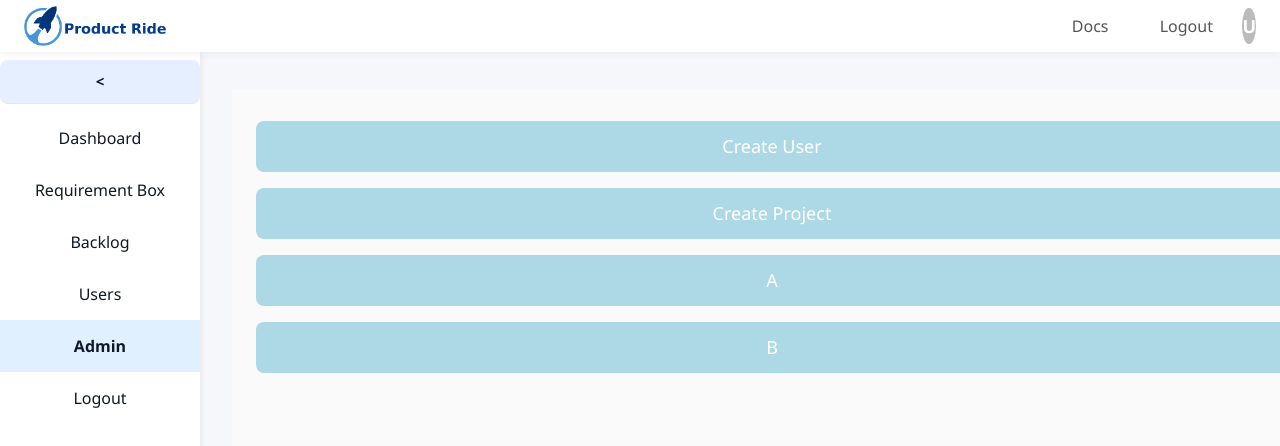
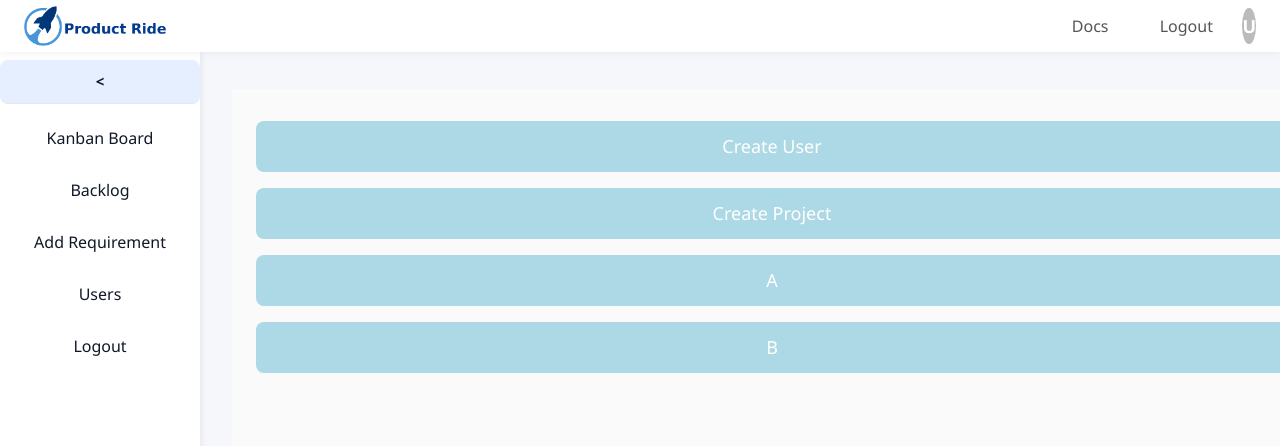
Before and after one commit to hindu99/productrideapp, a React (Vite) app in the folder frontend/: page /adminmainpage in a window 1280 px wide. Shown: the top 446 px of the page. Built offline with nearby package versions, Linux system fonts and the light colour scheme.

Commit message:
In order to hide admin from nonadmin users a helper function is created to decode token and using that token is decoded in side bar and the admin is shown only for admin role users

```diff
--- /dev/null
+++ b/frontend/src/HelperFunctions/tokendecoder.js
@@ -0,0 +1,20 @@
+
+
+// Helper function to decode a JWT token from localStorage
+
+
+export function getUserRole() {
+  // Get the JWT token from localStorage
+  const token = localStorage.getItem('token');
+  if (!token) return null;
+
+  try {
+    // Decode the JWT payload (middle part of the token which is payload)
+    const payload = JSON.parse(atob(token.split('.')[1])); // decode JWT payload
+    //extracting user role
+    console.log(payload.role);
+    return payload.role || null;
+  } catch {
+    return null;
+  }
+}
--- a/frontend/src/components/Sidebar/sidebar.jsx
+++ b/frontend/src/components/Sidebar/sidebar.jsx
@@ -1,14 +1,15 @@
 import React from 'react';
 import { useNavigate, useLocation } from 'react-router-dom';
 import './sidebar.css';
+import { getUserRole } from '../../HelperFunctions/tokendecoder';
 
 /* Sidebar menu items */
 const menuItems = [
-  { name: 'Dashboard', path: '/Board' },
-  { name: 'Requirement Box', path: '/requirementbox' },
+  { name: 'Kanban Board', path: '/Board' },
   { name: 'Backlog', path: '/backlogtable' },
+  { name: 'Add Requirement', path: '/requirementbox' },
   { name: 'Users', path: '/users' },
-  { name: 'Admin', path: '/adminmainpage' },
+  { name: 'Admin', path: '/adminmainpage', role: 'admin' },
   { name: 'Logout', path: '/logout' }
 ];
 
@@ -19,11 +20,26 @@ const SideBar = ({ collapsed = false, onToggle }) => {
   const navigate = useNavigate();
   const location = useLocation();
 
+  // read role from your decoder
+  let role = null;
+  try {
+    const raw = (typeof getUserRole === 'function' ? getUserRole() : null);
+    role = typeof raw === 'string' ? raw.trim().toLowerCase() : null;
+  } catch {
+    role = null;
+  }
+
   // SPA navigation helper
   const handleNavigation = (path) => {
     // If parent wants to track selection, it can still do that outside
     navigate(path); // no full reload
   };
+
+  //This code is hiding admin ,if the user is not admin
+  const visibleItems = menuItems.filter((item) => {
+    if (!item.role) return true;
+    return role === String(item.role).toLowerCase();
+  });
 
   return (
     <div className={`side-menu ${collapsed ? 'collapsed' : 'open'}`}>
@@ -39,7 +55,7 @@ const SideBar = ({ collapsed = false, onToggle }) => {
 
       {/* Sidebar menu list */}
       <ul className="menu-list">
-        {menuItems.map(({ name, path }) => {
+        {visibleItems.map(({ name, path }) => {
           const isActive = location.pathname === path;
           return (
             <li
```
